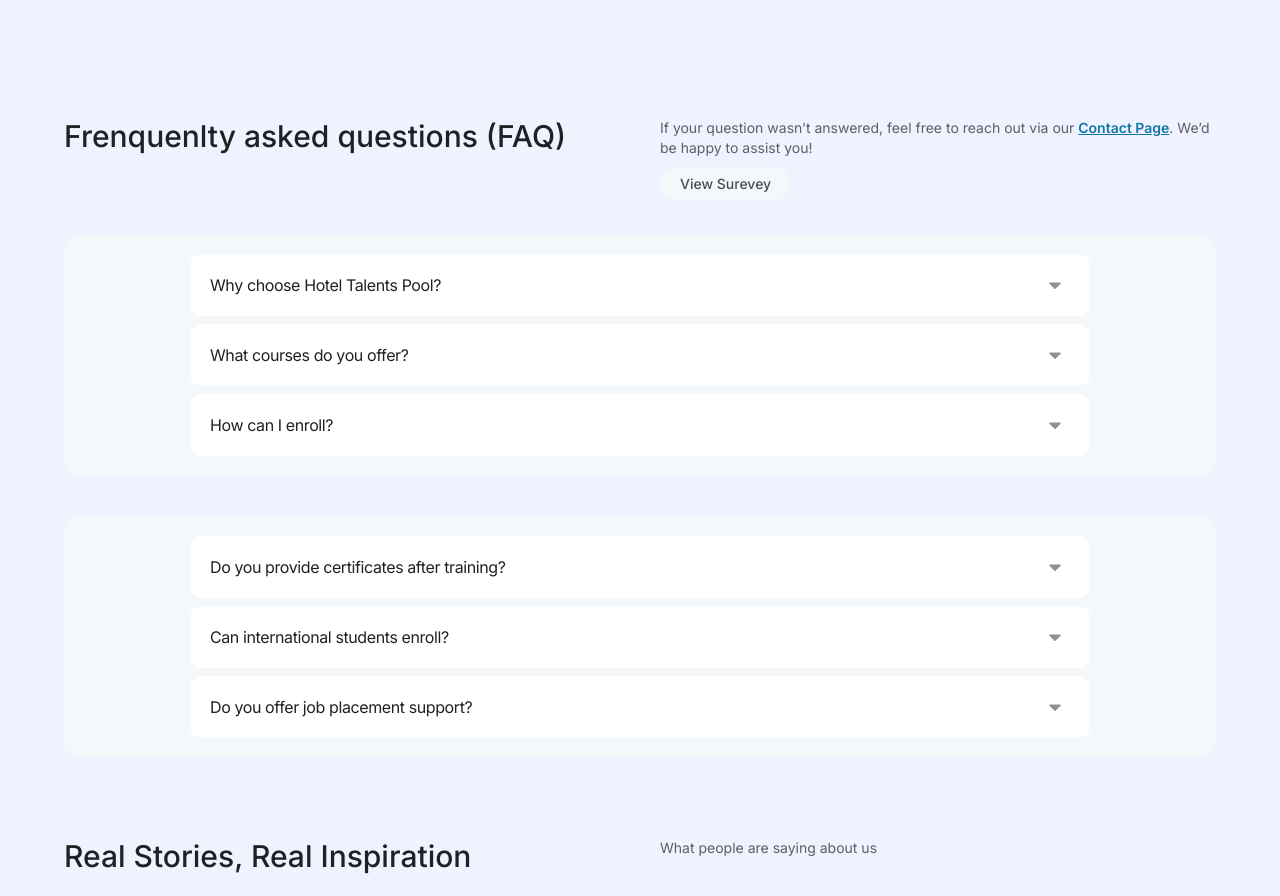
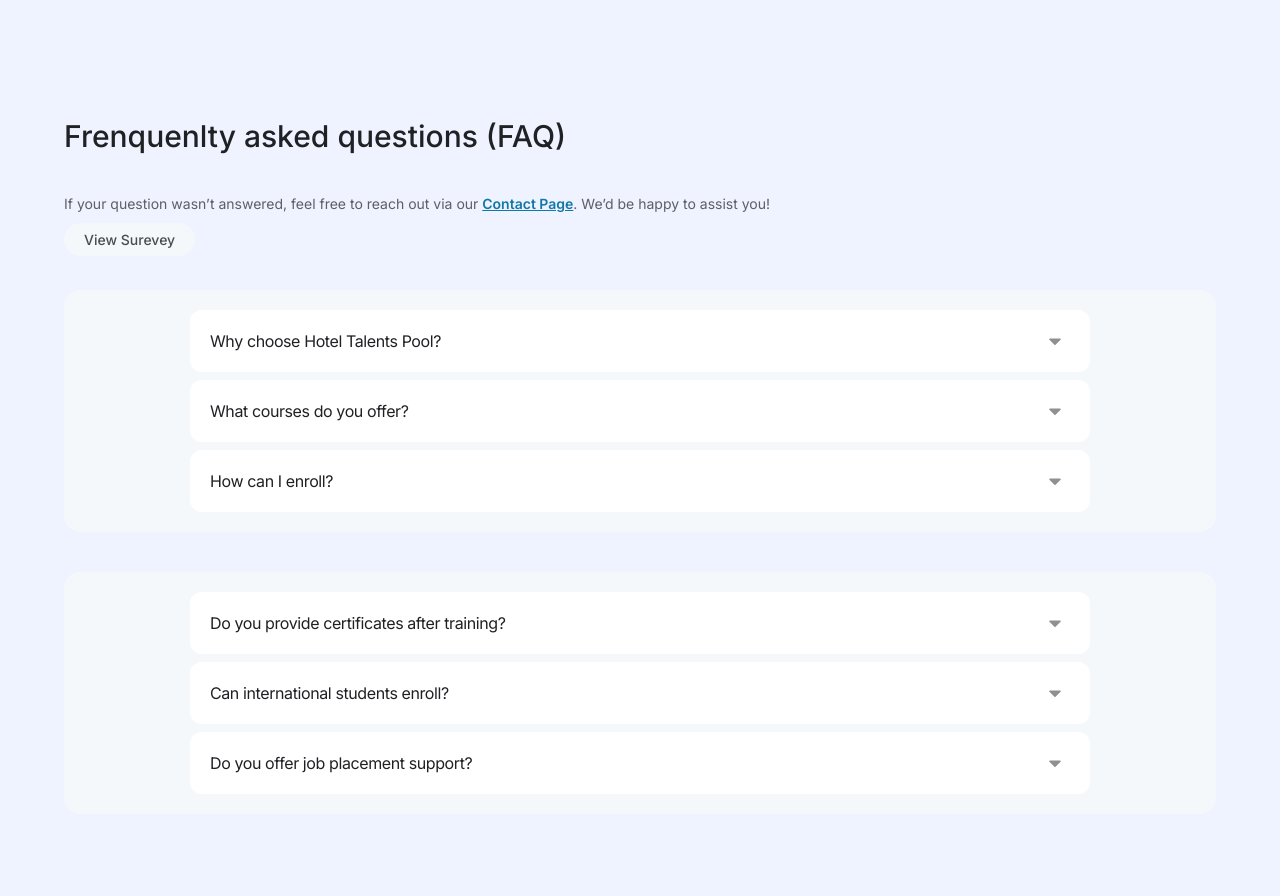
Before and after one commit to mbonikev/hotel_talents_pool, a React (Vite) app: page /#/ in a window 1280 px wide. Shown: the part 2147-3043 px from the top of the page. Built offline with nearby package versions, Linux system fonts and the light colour scheme; what ldrs would draw is missing.

Commit message:
Stalker-commit: src/components/Queries.jsx

```diff
--- a/src/components/Queries.jsx
+++ b/src/components/Queries.jsx
@@ -14,7 +14,7 @@ function Queries() {
   };
   return (
     <div className="w-full py-10 px-16 max-lg:px-5 max-lg:pt-0 flex flex-col text-dark-text">
-      <div className="w-full h-fit grid grid-cols-2 max-lg:grid-cols-1 gap-10 max-lg:gap-3">
+      <div className="w-full h-fit flex flex-col gap-10 max-lg:gap-3">
         <h1 className="text-3xl font-medium ">{FAQSectionSection.sectionTitle}</h1>
         <h1 className="text-sm text-dark-text/70 flex gap-4 flex-col">
           <span>
@@ -31,7 +31,7 @@ function Queries() {
         </h1>
       </div>
       {/* Questions grid */}
-      <div className="w-full grid grid-cols-1 max-lg:grid-cols-1 mt-10 max-lg:mt-5 gap-10 max-lg:gap-5 rounded-xl">
+      <div className="w-full grid grid-cols-1 mt-10 max-lg:mt-5 gap-10 max-lg:gap-5 rounded-xl">
         <div className="group w-full h-fit flex flex-col p-5 gap-4 bg-card-bg rounded-2xl">
           <div className="w-full h-fit flex flex-col items-center justify-start text-dark-text ">
             <div className="w-full h-fit flex flex-col items-center justify-start gap-2 max-w-[900px]">
```
